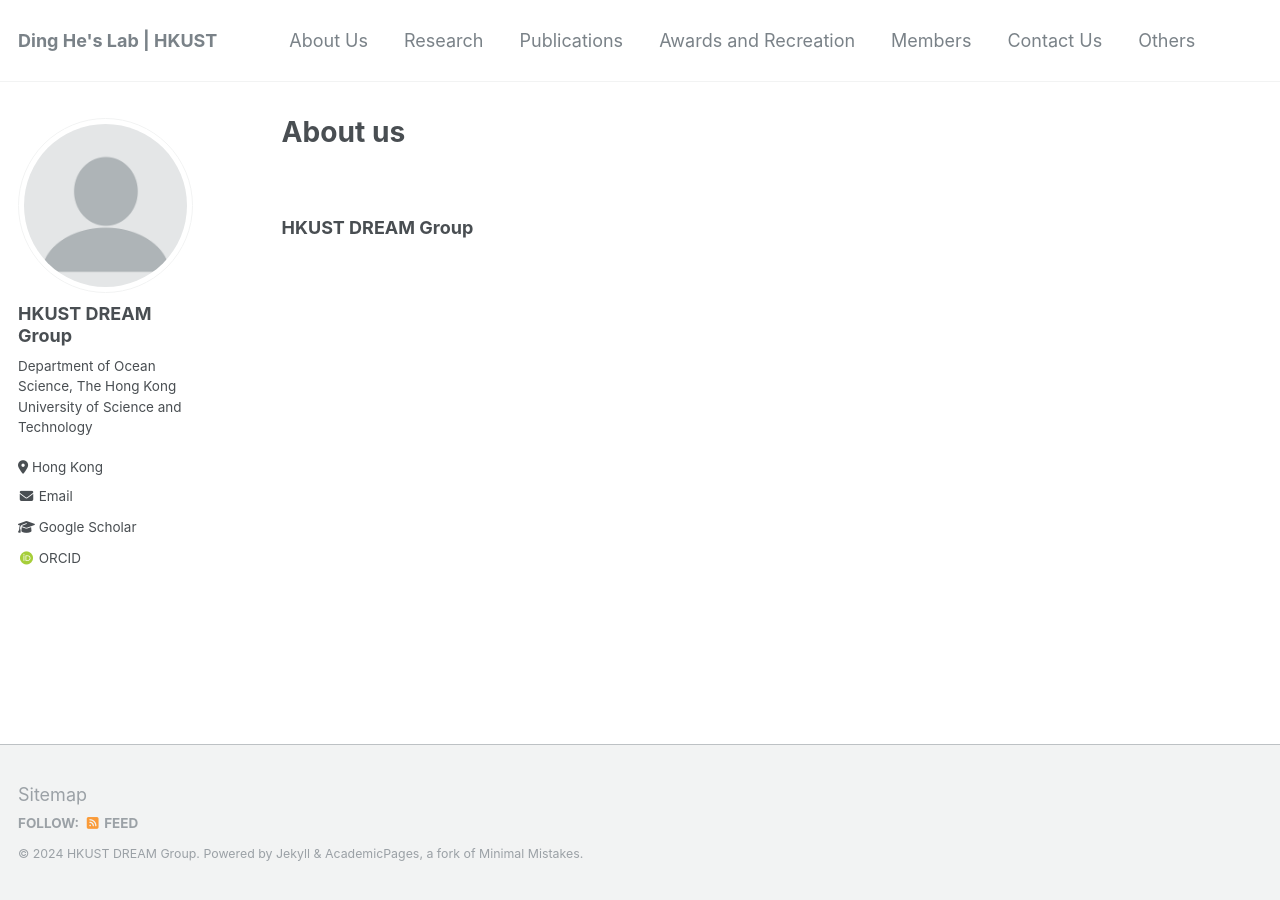
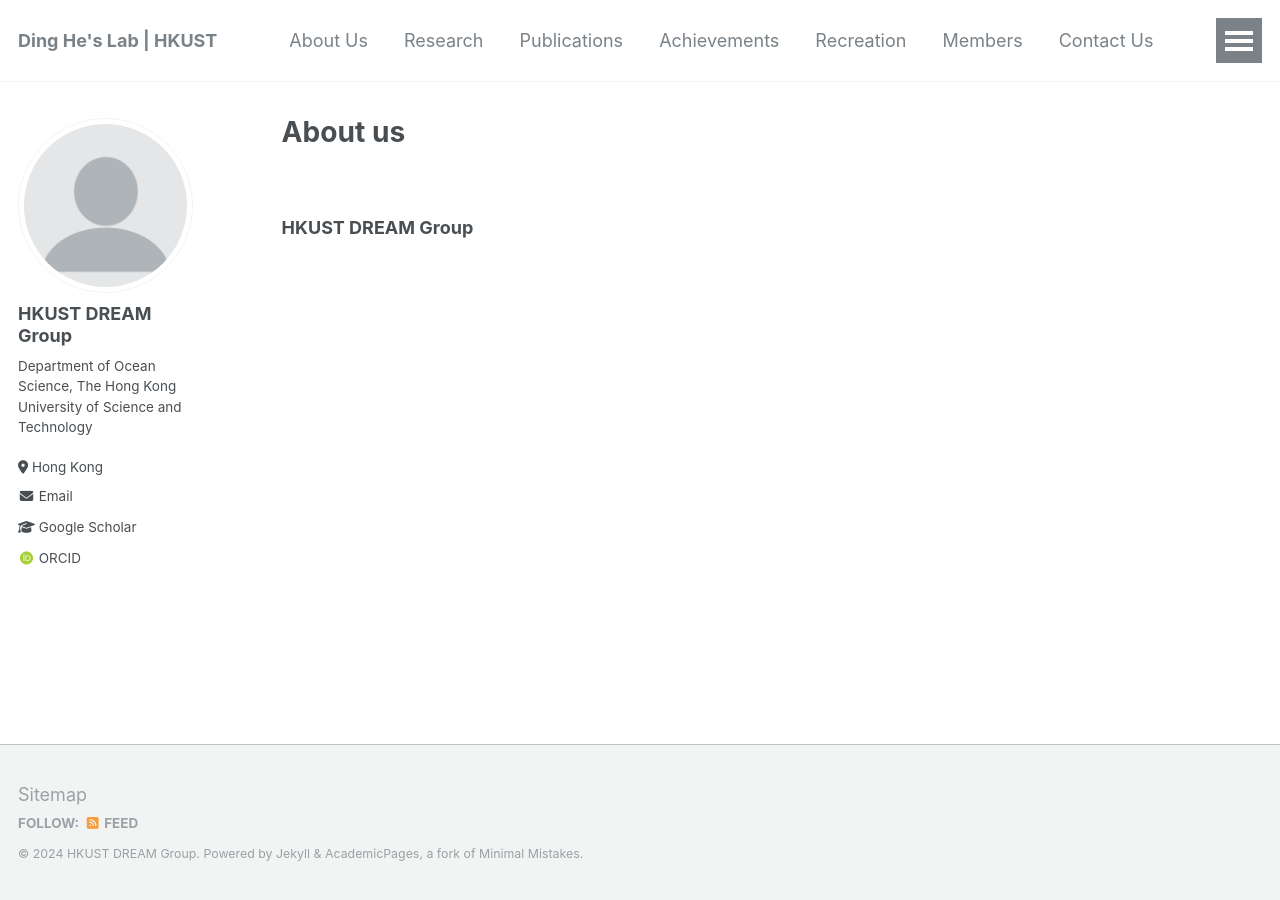
Before and after one commit to hkustDingHe/hkustDingHe.github.io, a Jekyll site: the page built from _pages/about.md, in a window 1280 px wide. Built offline with Jekyll 4.4.1, drawn with Linux system fonts in a browser that asks for light colours; some web fonts are replaced.

Commit message:
Update navigation.yml

```diff
--- a/_data/navigation.yml
+++ b/_data/navigation.yml
@@ -9,8 +9,11 @@
   - title: "Publications"
     url: /publications/
 
-  - title: "Awards and Recreation"
-    url: /awards/
+  - title: "Achievements"
+    url: /achievements/
+
+  - title: "Recreation"
+    url: /recreation/
 
   - title: "Members"
     url: /members/
```
